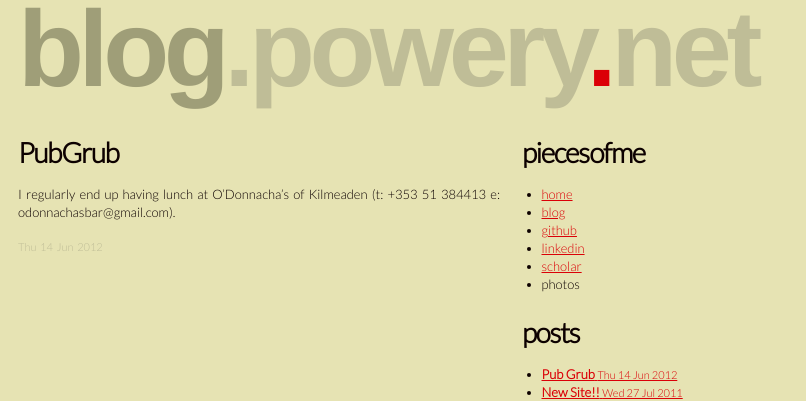
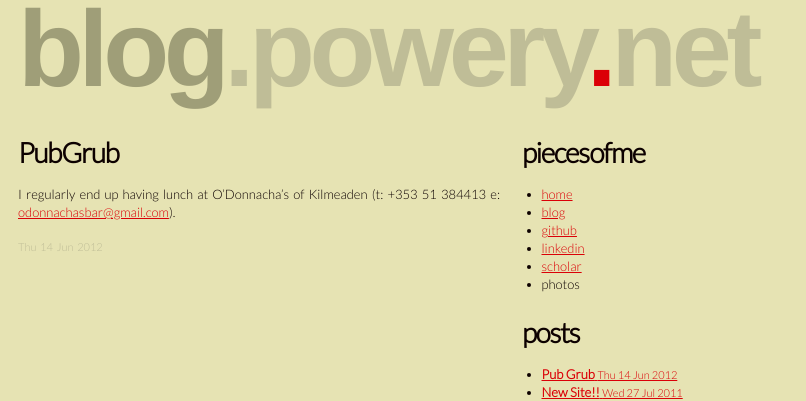
Before and after one commit to epower/epower.github.com, a Jekyll site: the page built from _posts/2012-06-14-pub-grub.markdown, in a window 1280 px wide. Shown: the top 401 px of the page, without its empty margins (0-806 px from the left). Built offline with Jekyll 4.4.1, drawn with Linux system fonts in a browser that asks for light colours; Markdown is read by kramdown in place of the engine named in the settings; part of the change alters nothing that is shown.

```diff
--- a/_posts/2012-06-14-pub-grub.markdown
+++ b/_posts/2012-06-14-pub-grub.markdown
@@ -3,4 +3,4 @@ title: Pub Grub
 layout: post
 ---
 
-I regularly end up having lunch at O'Donnacha's of Kilmeaden (t: +353 51 384413 e: odonnachasbar@gmail.com).
+I regularly end up having lunch at O'Donnacha's of Kilmeaden (t: +353 51 384413 e: <odonnachasbar@gmail.com>).
```
Also changed, not shown: 1 other file.
